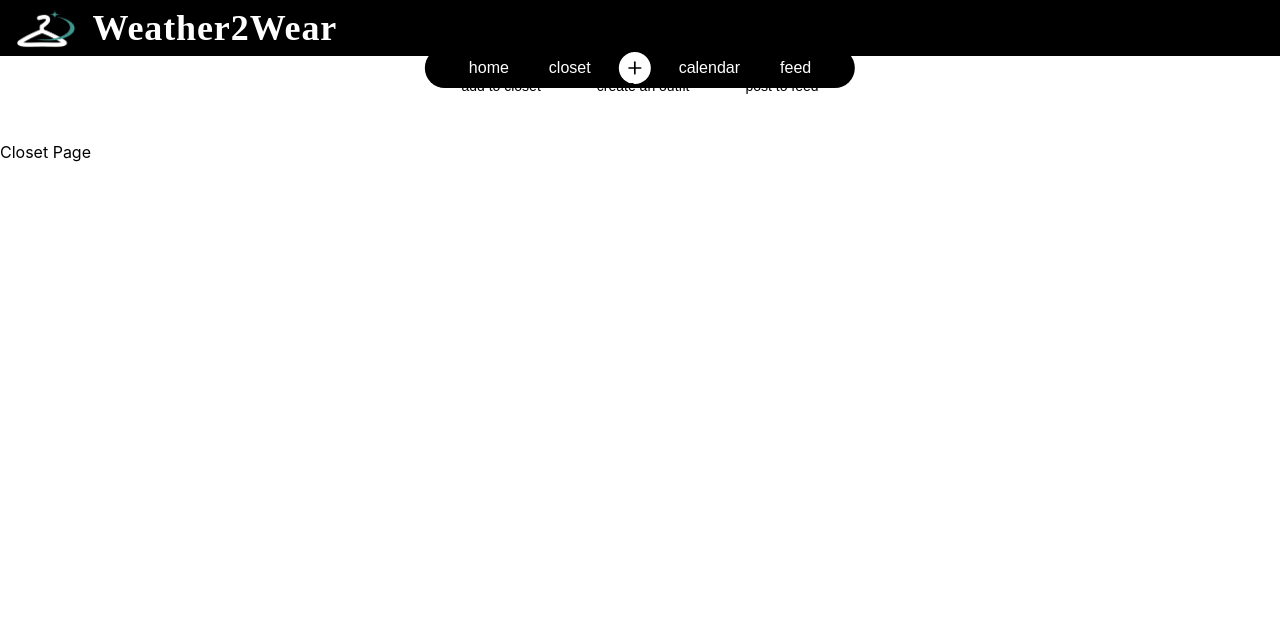
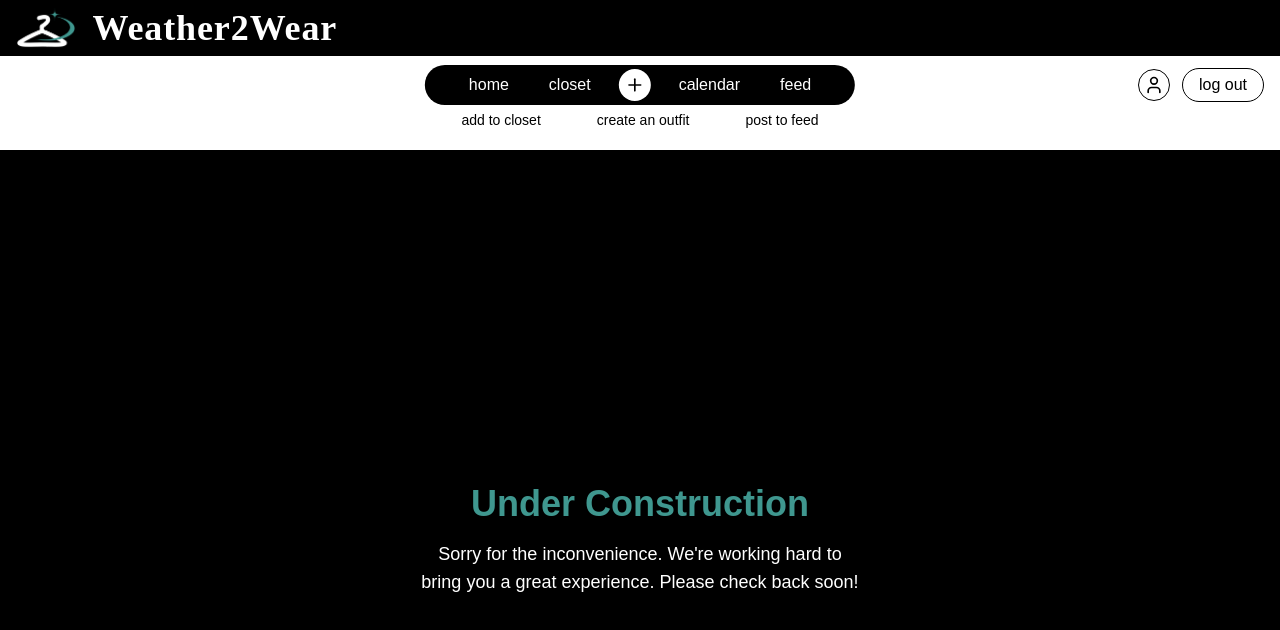
Before and after one commit to COS301-SE-2025/Weather-to-Wear, a React (Create React App) app in the folder app-mobile/my-app/: page /closet in a window 1280 px wide. Both pictures are taken after a click on the button "Add options". Shown: the top 630 px of the page. Built offline with nearby package versions, Linux system fonts and the light colour scheme; the HTML template or start-up script is replaced by a standard one.

Commit message:
fixed the navbar and the routing after merge between the ui pages

```diff
--- a/app-mobile/my-app/src/App.tsx
+++ b/app-mobile/my-app/src/App.tsx
@@ -3,13 +3,13 @@ import { BrowserRouter as Router, Routes, Route, Navigate } from "react-router-d
 
 import NavBar from "./components/NavBar";
 import HomePage from "./pages/HomePage";
-import ClosetPage from "./pages/ClosetPage";
+import ClosetPage from "./pages/UnderConstruction";
 import AddPage from "./pages/UnderConstruction";
 import CalendarPage from "./pages/UnderConstruction";
 import FeedPage from "./pages/UnderConstruction";
 import ProfilePage from "./pages/UnderConstruction";
 import CreateAnOutfit from "./pages/UnderConstruction";
-import Post from "./pages/UnderConstruction";
+import Post from "./pages/Post";
 import UnderConstruction from "./pages/UnderConstruction";
 
 import Login from "./pages/Login";
@@ -19,30 +19,89 @@ function App() {
   return (
     <Router>
       <Routes>
-        {/* Redirect to login by default */}
-        <Route path="/" element={<Navigate to="/login" replace />} />
-
         {/* Auth Routes */}
         <Route path="/login" element={<Login />} />
         <Route path="/signup" element={<Signup />} />
 
-        {/* Main App Routes */}
+        {/* Main App Routes with NavBar */}
         <Route
-          path="/*"
+          path="/"
           element={
             <>
               <NavBar />
-              <Routes>
-                <Route path="dashboard" element={<HomePage />} />
-                <Route path="closet" element={<ClosetPage />} />
-                <Route path="add" element={<AddPage />} />
-                <Route path="calendar" element={<CalendarPage />} />
-                <Route path="feed" element={<FeedPage />} />
-                <Route path="profile" element={<ProfilePage />} />
-                <Route path="create-outfit" element={<CreateAnOutfit />} />
-                <Route path="post-to-feed" element={<Post />} />
-                <Route path="*" element={<UnderConstruction />} />
-              </Routes>
+              <HomePage />
+            </>
+          }
+        />
+        <Route
+          path="/closet"
+          element={
+            <>
+              <NavBar />
+              <ClosetPage />
+            </>
+          }
+        />
+        <Route
+          path="/add"
+          element={
+            <>
+              <NavBar />
+              <AddPage />
+            </>
+          }
+        />
+        <Route
+          path="/calendar"
+          element={
+            <>
+              <NavBar />
+              <CalendarPage />
+            </>
+          }
+        />
+        <Route
+          path="/feed"
+          element={
+            <>
+              <NavBar />
+              <FeedPage />
+            </>
+          }
+        />
+        <Route
+          path="/profile"
+          element={
+            <>
+              <NavBar />
+              <ProfilePage />
+            </>
+          }
+        />
+        <Route
+          path="/create-outfit"
+          element={
+            <>
+              <NavBar />
+              <CreateAnOutfit />
+            </>
+          }
+        />
+        <Route
+          path="/post-to-feed"
+          element={
+            <>
+              <NavBar />
+              <Post />
+            </>
+          }
+        />
+        <Route
+          path="*"
+          element={
+            <>
+              <NavBar />
+              <UnderConstruction />
             </>
           }
         />
--- a/app-mobile/my-app/src/components/NavBar.tsx
+++ b/app-mobile/my-app/src/components/NavBar.tsx
@@ -1,21 +1,22 @@
 import React, { useState, useEffect } from "react";
-import { Link, useLocation, useNavigate } from "react-router-dom";
+import { Link, useLocation } from "react-router-dom";
 import { Plus, Home, Calendar, Shirt, Users, User } from "lucide-react";
 
 const NavBar = () => {
   const location = useLocation();
-  const navigate = useNavigate();
   const currentPath = location.pathname;
-
   const [menuOpen, setMenuOpen] = useState(false);
   const [isMobile, setIsMobile] = useState(window.innerWidth < 1024);
 
   const isActive = (path: string) => {
     if (menuOpen) return false;
-    return path === currentPath;
+    if (path === "/" && currentPath === "/") return true;
+    return path !== "/" && currentPath === path;
   };
 
-  const toggleMenu = () => setMenuOpen((open) => !open);
+  const toggleMenu = () => {
+    setMenuOpen((open) => !open);
+  };
 
   useEffect(() => {
     setMenuOpen(false);
@@ -35,6 +36,8 @@ const NavBar = () => {
       <div className="fixed top-0 left-0 w-full bg-white z-50">
         {/* Top Banner */}
         <div className="bg-black text-white py-2 px-4">
+
+
 <div className="max-w-screen-xl mx-auto flex items-center justify-between">
   {/* Logo & Title */}
   <div className="flex items-center gap-4">
@@ -44,58 +47,84 @@ const NavBar = () => {
     </h1>
   </div>
 
-            {/* Profile + Logout */}
-            {isMobile ? (
+  {/* Mobile Profile & Logout (only shows if isMobile) */}
+{isMobile && (
   <div className="flex items-center gap-2">
     <Link to="/profile">
       <div className="w-8 h-8 flex items-center justify-center rounded-full border border-white cursor-pointer">
         <User className="text-white w-5 h-5" />
       </div>
     </Link>
-                <button
-                  onClick={() => navigate("/login")}
-                  className="px-3 py-1 rounded-full border border-white text-white hover:bg-white hover:text-black transition-all font-livvic text-sm"
-                >
+    <button className="px-3 py-1 rounded-full border border-white text-white hover:bg-white hover:text-black transition-all font-livvic text-sm">
       log out
     </button>
   </div>
-            ) : (
+)}
+
+</div>
+
+
+
+
+        </div>
+
+        {/* Desktop Nav Bar */}
+        <nav className="hidden lg:block py-3 px-4 bg-white relative">
+          <div className="max-w-screen-xl mx-auto flex items-center justify-end relative">
+            {/* Centered Nav Group */}
+            <div className="bg-black rounded-full flex items-center justify-center px-8 py-1 gap-4 absolute left-1/2 -translate-x-1/2">
+              <Link
+                to="/"
+                className={`flex items-center justify-center px-3 py-1 rounded-full transition-colors ${
+                  isActive("/") ? "bg-[#3F978F]" : "hover:bg-[#304946]"
+                } text-white`}
+              >
+                <span className="font-livvic">home</span>
+              </Link>
+              <Link
+                to="/closet"
+                className={`flex items-center justify-center px-3 py-1 rounded-full transition-colors ${
+                  isActive("/closet") ? "bg-[#3F978F]" : "hover:bg-[#304946]"
+                } text-white`}
+              >
+                <span className="font-livvic">closet</span>
+              </Link>
+              <button
+                onClick={toggleMenu}
+                className="flex items-center justify-center p-1 bg-white rounded-full w-8 h-8"
+                aria-label="Add options"
+              >
+                <Plus size={20} className="text-black" />
+              </button>
+              <Link
+                to="/calendar"
+                className={`flex items-center justify-center px-3 py-1 rounded-full transition-colors ${
+                  isActive("/calendar") ? "bg-[#3F978F]" : "hover:bg-[#304946]"
+                } text-white`}
+              >
+                <span className="font-livvic">calendar</span>
+              </Link>
+              <Link
+                to="/feed"
+                className={`flex items-center justify-center px-3 py-1 rounded-full transition-colors ${
+                  isActive("/feed") ? "bg-[#3F978F]" : "hover:bg-[#304946]"
+                } text-white`}
+              >
+                <span className="font-livvic">feed</span>
+              </Link>
+            </div>
+
+            {/* Right - Logout Button */}
             <div className="flex items-center gap-3 ml-4">
 <Link to="/profile">
   <div className="w-8 h-8 flex items-center justify-center rounded-full border border-black cursor-pointer">
     <User className="text-black w-5 h-5" />
   </div>
 </Link>
-                <button
-                  onClick={() => navigate("/login")}
-                  className="px-4 py-1 rounded-full border border-black text-black hover:bg-black hover:text-white transition-all font-livvic"
-                >
+
+              <button className="px-4 py-1 rounded-full border border-black text-black hover:bg-black hover:text-white transition-all font-livvic">
                 log out
               </button>
-              </div>
-            )}
-          </div>
-        </div>
-
-        {/* Desktop Nav */}
-        <nav className="hidden lg:block py-3 px-4 bg-white relative">
-          <div className="max-w-screen-xl mx-auto flex items-center justify-end relative">
-            <div className="bg-black rounded-full flex items-center justify-center px-8 py-1 gap-4 absolute left-1/2 -translate-x-1/2">
-              <Link to="/dashboard" className={`flex items-center justify-center px-3 py-1 rounded-full transition-colors ${isActive("/dashboard") ? "bg-[#3F978F]" : "hover:bg-[#304946]"} text-white`}>
-                <span className="font-livvic">home</span>
-              </Link>
-              <Link to="/closet" className={`flex items-center justify-center px-3 py-1 rounded-full transition-colors ${isActive("/closet") ? "bg-[#3F978F]" : "hover:bg-[#304946]"} text-white`}>
-                <span className="font-livvic">closet</span>
-              </Link>
-              <button onClick={toggleMenu} className="flex items-center justify-center p-1 bg-white rounded-full w-8 h-8" aria-label="Add options">
-                <Plus size={20} className="text-black" />
-              </button>
-              <Link to="/calendar" className={`flex items-center justify-center px-3 py-1 rounded-full transition-colors ${isActive("/calendar") ? "bg-[#3F978F]" : "hover:bg-[#304946]"} text-white`}>
-                <span className="font-livvic">calendar</span>
-              </Link>
-              <Link to="/feed" className={`flex items-center justify-center px-3 py-1 rounded-full transition-colors ${isActive("/feed") ? "bg-[#3F978F]" : "hover:bg-[#304946]"} text-white`}>
-                <span className="font-livvic">feed</span>
-              </Link>
             </div>
           </div>
 
@@ -103,48 +132,110 @@ const NavBar = () => {
           <div className="w-full">
             <div className="max-w-screen-xl mx-auto flex justify-center items-center min-h-[0.5rem]">
               <div className={`${menuOpen ? "flex" : "hidden"} gap-6`}>
-                <Link to="/add" className="relative px-4 py-2 text-black text-sm font-livvic hover:underline" onClick={() => setMenuOpen(false)}>add to closet</Link>
-                <Link to="/create-outfit" className="relative px-4 py-2 text-black text-sm font-livvic hover:underline" onClick={() => setMenuOpen(false)}>create an outfit</Link>
-                <Link to="/post-to-feed" className="relative px-4 py-2 text-black text-sm font-livvic hover:underline" onClick={() => setMenuOpen(false)}>post to feed</Link>
+                <Link
+                  to="/add"
+                  className="relative px-4 py-2 text-black text-sm font-livvic before:absolute before:bottom-0 before:left-1/2 before:h-[2px] before:w-0 before:bg-black before:transition-all before:duration-300 hover:before:w-full hover:before:left-0"
+                  onClick={() => setMenuOpen(false)}
+                >
+                  add to closet
+                </Link>
+
+                <Link
+                  to="/create-outfit"
+                  className="relative px-4 py-2 text-black text-sm font-livvic before:absolute before:bottom-0 before:left-1/2 before:h-[2px] before:w-0 before:bg-black before:transition-all before:duration-300 hover:before:w-full hover:before:left-0"
+                  onClick={() => setMenuOpen(false)}
+                >
+                  create an outfit
+                </Link>
+
+                <Link
+                  to="/post-to-feed"
+                  className="relative px-4 py-2 text-black text-sm font-livvic before:absolute before:bottom-0 before:left-1/2 before:h-[2px] before:w-0 before:bg-black before:transition-all before:duration-300 hover:before:w-full hover:before:left-0"
+                  onClick={() => setMenuOpen(false)}
+                >
+                  post to feed
+                </Link>
               </div>
             </div>
           </div>
         </nav>
 
-        {/* Mobile Nav Menu */}
+        {/* Mobile Navigation - Icon-based */}
         {isMobile && (
           <div className="lg:hidden bg-white py-2 px-4">
 <div className="w-full max-w-xs mx-auto bg-black rounded-full flex items-center justify-center gap-x-4 p-1">
-              <Link to="/dashboard" className={`flex items-center justify-center p-2 rounded-full transition-colors ${currentPath === "/dashboard" ? "bg-[#3F978F]" : "hover:bg-[#304946]"}`}>
+              <Link
+                to="/"
+                className={`flex items-center justify-center p-2 rounded-full transition-colors ${
+                  currentPath === "/" ? "bg-[#3F978F]" : "hover:bg-[#304946]"
+                }`}
+              >
                 <Home className="w-5 h-5 text-white" />
               </Link>
-              <Link to="/closet" className={`flex items-center justify-center p-2 rounded-full transition-colors ${currentPath === "/closet" ? "bg-[#3F978F]" : "hover:bg-[#304946]"}`}>
+              <Link
+                to="/closet"
+                className={`flex items-center justify-center p-2 rounded-full transition-colors ${
+                  currentPath === "/closet" ? "bg-[#3F978F]" : "hover:bg-[#304946]"
+                }`}
+              >
                 <Shirt className="w-5 h-5 text-white" />
               </Link>
-              <button onClick={toggleMenu} className="flex items-center justify-center p-1 bg-white rounded-full w-8 h-8" aria-label="Add options">
+              <button
+                onClick={toggleMenu}
+                className="flex items-center justify-center p-1 bg-white rounded-full w-8 h-8"
+                aria-label="Add options"
+              >
                 <Plus size={20} className="text-black" />
               </button>
-              <Link to="/calendar" className={`flex items-center justify-center p-2 rounded-full transition-colors ${currentPath === "/calendar" ? "bg-[#3F978F]" : "hover:bg-[#304946]"}`}>
+              <Link
+                to="/calendar"
+                className={`flex items-center justify-center p-2 rounded-full transition-colors ${
+                  currentPath === "/calendar" ? "bg-[#3F978F]" : "hover:bg-[#304946]"
+                }`}
+              >
                 <Calendar className="w-5 h-5 text-white" />
               </Link>
-              <Link to="/feed" className={`flex items-center justify-center p-2 rounded-full transition-colors ${currentPath === "/feed" ? "bg-[#3F978F]" : "hover:bg-[#304946]"}`}>
+              <Link
+                to="/feed"
+                className={`flex items-center justify-center p-2 rounded-full transition-colors ${
+                  currentPath === "/feed" ? "bg-[#3F978F]" : "hover:bg-[#304946]"
+                }`}
+              >
                 <Users className="w-5 h-5 text-white" />
               </Link>
             </div>
 
-            {/* Mobile Menu Popup */}
+            {/* Mobile Popup Menu */}
             <div className={`${menuOpen ? "block" : "hidden"} mt-2`}>
               <div className="flex flex-col space-y-2">
-                <Link to="/add" className="px-4 py-2 text-sm text-black font-livvic" onClick={() => setMenuOpen(false)}>add to closet</Link>
-                <Link to="/create-outfit" className="px-4 py-2 text-sm text-black font-livvic" onClick={() => setMenuOpen(false)}>create an outfit</Link>
-                <Link to="/post-to-feed" className="px-4 py-2 text-sm text-black font-livvic" onClick={() => setMenuOpen(false)}>post to feed</Link>
+                <Link
+                  to="/add"
+                  className="px-4 py-2 text-sm text-black font-livvic"
+                  onClick={() => setMenuOpen(false)}
+                >
+                  add to closet
+                </Link>
+                <Link
+                  to="/create-outfit"
+                  className="px-4 py-2 text-sm text-black font-livvic"
+                  onClick={() => setMenuOpen(false)}
+                >
+                  create an outfit
+                </Link>
+                <Link
+                  to="/post-to-feed"
+                  className="px-4 py-2 text-sm text-black font-livvic"
+                  onClick={() => setMenuOpen(false)}
+                >
+                  post to feed
+                </Link>
               </div>
             </div>
           </div>
         )}
       </div>
 
-      {/* Spacer */}
+      {/* Spacer div to push content down below the fixed navbar */}
       <div className="h-[140px] lg:h-[140px]" />
     </>
   );
```
Lines whose indentation alone changed are shown as unchanged.
